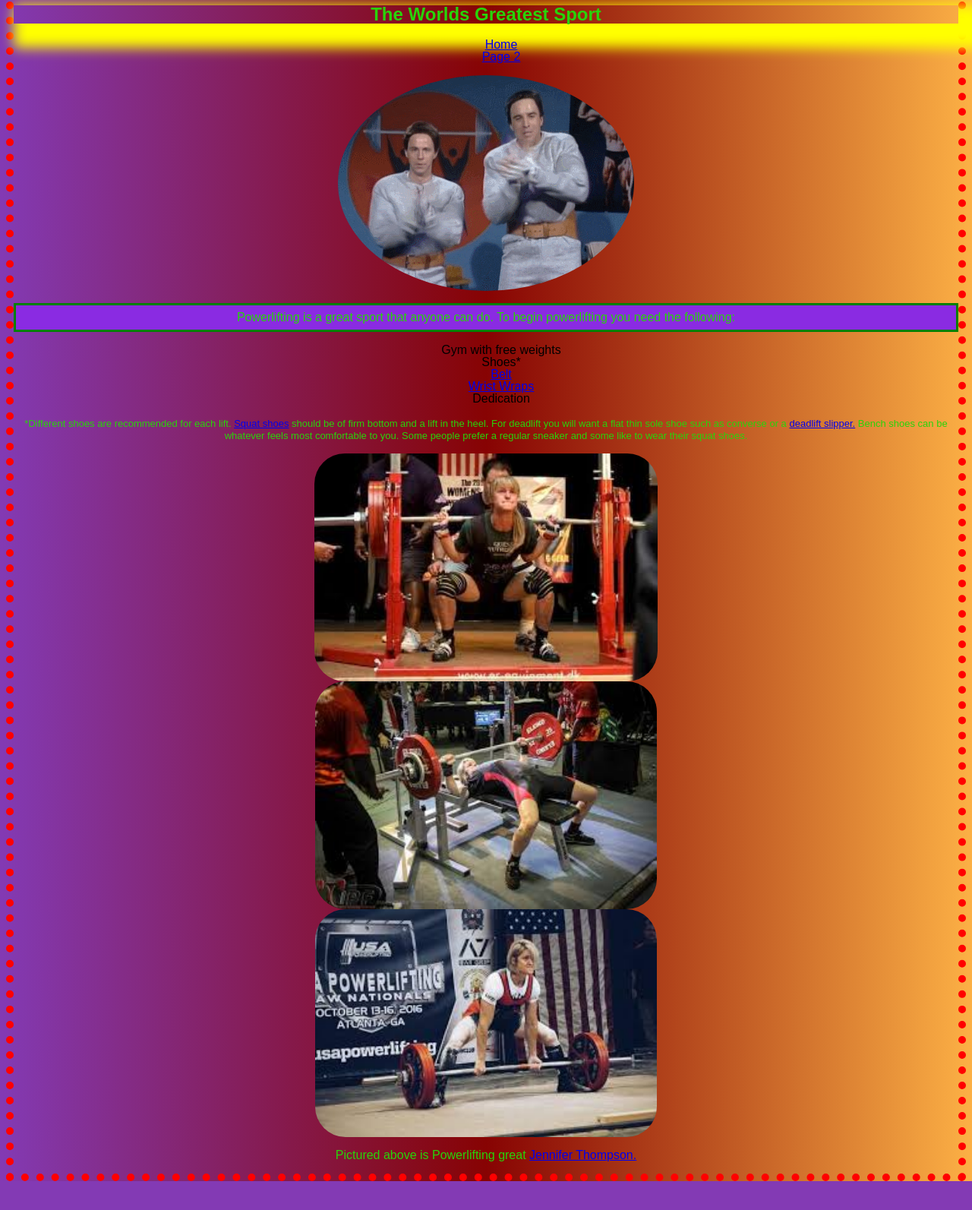
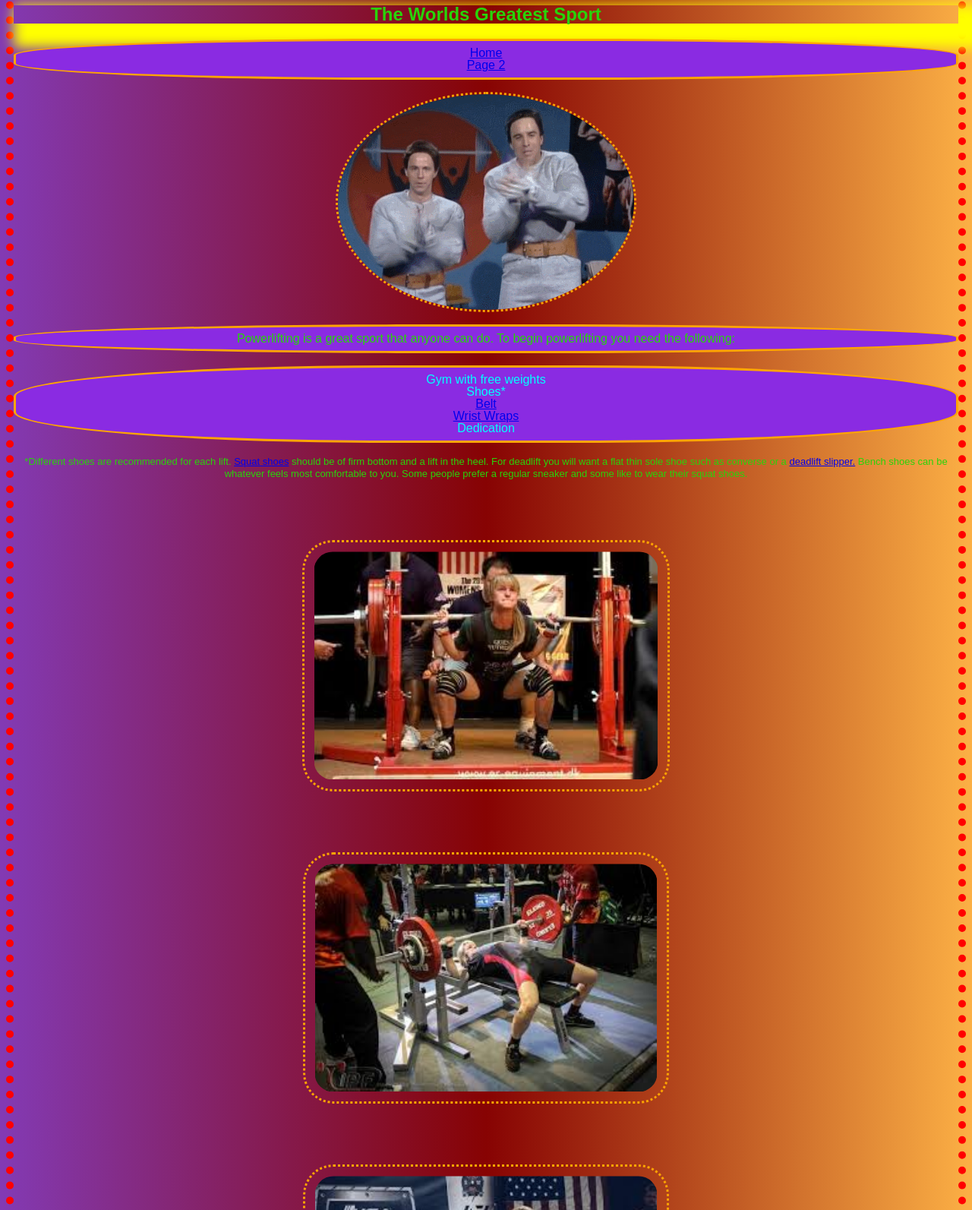
Before and after one commit to MichellePolinsky/hello-world, a website: page public/index.html in a window 1280 px wide. Shown: the part 86-1679 px from the top of the page at 76% size. Before the commit the page ends 1641 px from the top, so only its background shows below. Drawn offline with Linux system fonts and the light colour scheme.

Commit message:
final entry

```diff
--- a/public/index.html
+++ b/public/index.html
@@ -11,7 +11,7 @@
 
     <h1 class="page-title">Powerlifting</h1>
 
-    <h2>The Worlds Greatest Sport</h2>
+    <h2 id="myheadline"><strong></strong>The Worlds Greatest Sport</h2></strong></h2>
 
       <nav>
         <ul>
@@ -38,24 +38,15 @@
 
 <section>
 
-  <img src="./images/squat.jpeg" class="rounded">
-  <img src="./images/bench.jpeg"class="rounded">
-  <img src="./images/deadlift.jpeg"class="rounded">
-
+<img id="squat" src="./images/squat.jpeg" class="rounded">
+  <img id="bench" src="./images/bench.jpeg"class="rounded">
+  <img id="deadlift" src="./images/deadlift.jpeg"class="rounded">
 
   <p>
     Pictured above is Powerlifting great
     <a href="http://www.132poundsofpower.com/">
     Jennifer Thompson.
-
-
-  </p>
-
-
-
-
+    </p>
 </section>
-
-
-  </body>
+ </body>
 </html>
--- a/public/screen.css
+++ b/public/screen.css
@@ -10,23 +10,17 @@ body {
   background: rgb(131,58,180);
   background-image: linear-gradient(90deg, rgba(131,58,180,1) 0%, rgba(135,3,3,1) 50%, rgba(168,54,22,1) 65%, rgba(252,176,69,1) 100%);
   border: red dotted 10px;
-
-
-
-
   margin: 5;
   min-height: 100%;
+  animation-direction: alternate-reverse;
+  animation-fill-mode: forwards
 }
+.page-title {
+  text-align: center;
+  color: #28d40a;}
 
-h1 { text-align: center;
-  color: #28d40a;
-
-
-}
-.page-title {color:#28d40a}
-
-
-h2 {text-align: center;
+h2 {
+  text-align: center;
   color: #28d40a;
   border: red;
   box-shadow: 1rem 1rem 1rem 1rem yellow;
@@ -40,29 +34,46 @@ p {
   ul {
     list-style: none;
     text-align: center;
-    border: yellow;
+    border: orange;
+    border-style: solid;
+    border-radius: 40%;
+    padding:.5rem;
+    color: aqua;
+    background-color: blueviolet
   }
 
   .border {
-    border: green;
+    border: orange;
     border-style: solid;
+    border-radius: 45%;
     padding: .5rem;
     background-color: blueviolet;
   }
 
-  .circular--square
-  {
+  #para1 {
+    text-align: center;
+    color: #28d40a;
+  }
+
+  .circular--square {
     border-radius: 50%;
+    border: orange;
+    Border-style: dotted;
     display: block;
     margin-left: auto;
     margin-right: auto;
   }
 
-.rounded {
+  .rounded {
     border-radius: 40px;
+    border: orange;
+    border-style: dotted;
     height: 300px;
     width: auto;
     display: block;
     margin-left: auto;
     margin-right: auto;
-}
+    margin-top: 5rem;
+    margin-bottom: 5rem;
+    padding: 1%;
+  }
```
